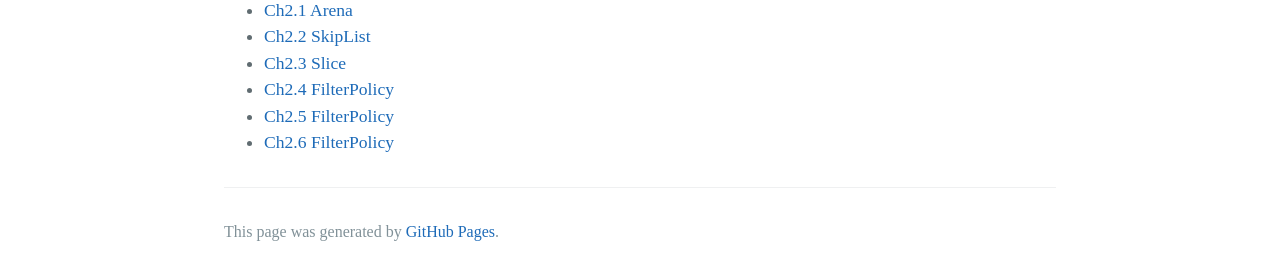
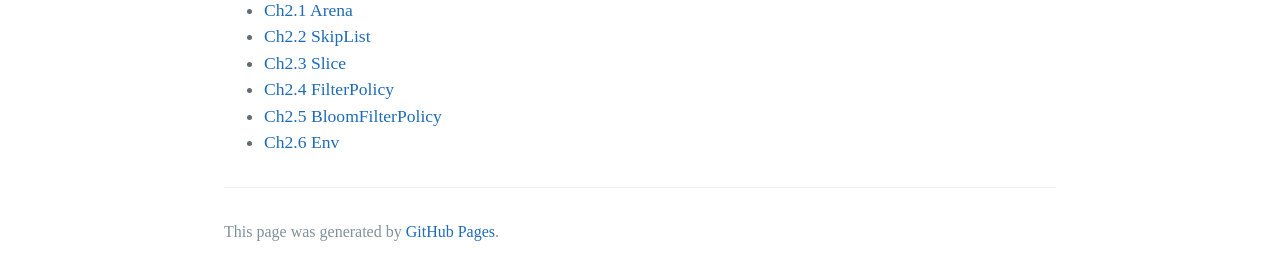
Before and after one commit to napoleonhoo/napoleonhoo.github.io, a Jekyll site: the page built from Cpp/SourceCode/leveldb/Ch0_Content.md, in a window 1280 px wide. Shown: the part 554-834 px from the top of the page. Built offline with Jekyll 4.4.1, drawn with Linux system fonts in a browser that asks for light colours.

Commit message:
modify name and try to fix latex

```diff
--- a/Cpp/SourceCode/leveldb/Ch0_Content.md
+++ b/Cpp/SourceCode/leveldb/Ch0_Content.md
@@ -15,5 +15,5 @@
 - [Ch2.2 SkipList](./Ch2.2_SkipList.html)
 - [Ch2.3 Slice](./Ch2.3_Slice.html)
 - [Ch2.4 FilterPolicy](./Ch2.4_FilterPolicy.html)
-- [Ch2.5 FilterPolicy](./Ch2.5_BloomFilterPolicy.html)
-- [Ch2.6 FilterPolicy](./Ch2.6_Env.html)
+- [Ch2.5 BloomFilterPolicy](./Ch2.5_BloomFilterPolicy.html)
+- [Ch2.6 Env](./Ch2.6_Env.html)
```
Also changed, not shown: _include/head.html (added, +10 -0 lines).
